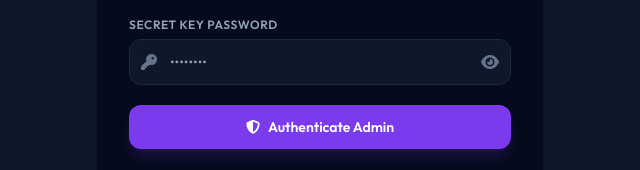
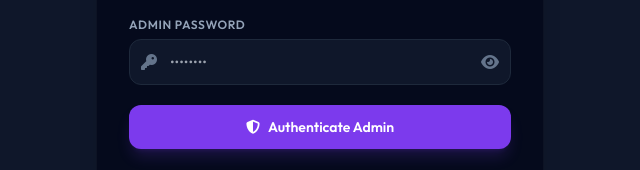
Before and after one commit to Riyan135/Expense-Tracker1, a website: page public/admin-login.html in a window 1280 px wide. Shown: the part 416-586 px from the top of the page, 320-960 px from the left. Drawn offline with nearby package versions, Linux system fonts and the light colour scheme; some packages are replaced by stand-ins of ours; a script that the page names is missing.

Commit message:
Fix confusing password label on admin login

```diff
--- a/public/admin-login.html
+++ b/public/admin-login.html
@@ -76,7 +76,7 @@
 
         <!-- Password Input -->
         <div>
-          <label for="password" class="block text-xs font-semibold uppercase tracking-wider text-slate-400 mb-1.5">Secret Key Password</label>
+          <label for="password" class="block text-xs font-semibold uppercase tracking-wider text-slate-400 mb-1.5">Admin Password</label>
           <div class="relative">
             <div class="absolute inset-y-0 left-0 pl-3 flex items-center pointer-events-none text-slate-500">
               <i class="fas fa-key"></i>
```
